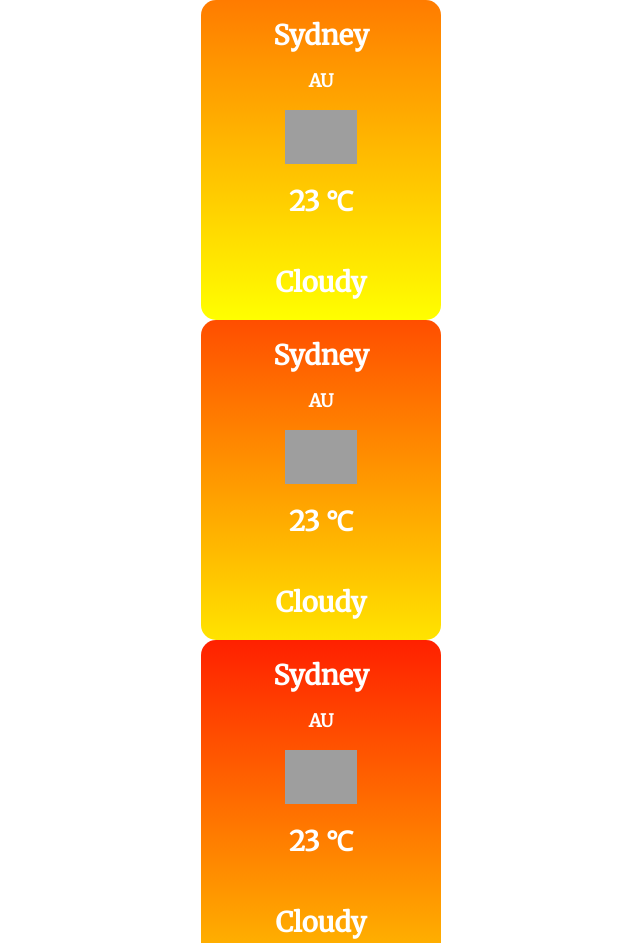
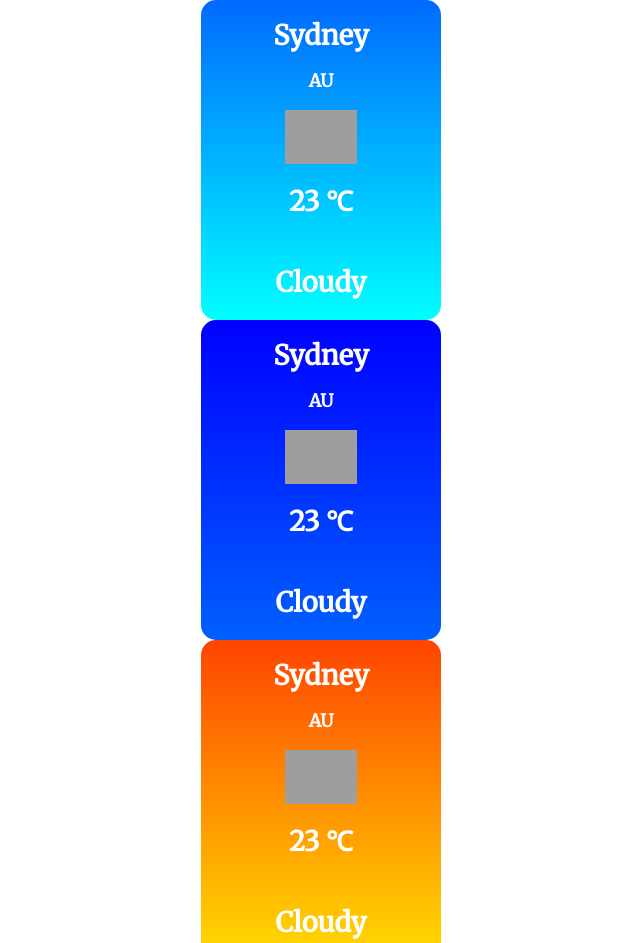
Before and after one commit to stevenyalcin/react-weather-app, a React (Create React App) app: page / in a window 1280 px wide. Shown: the top 943 px of the page, without its empty margins (319-959 px from the left). Built offline with nearby package versions, Linux system fonts and the light colour scheme; grey boxes are pictures that could not be loaded.

Commit message:
The weather condition color is implemented successfully

```diff
--- a/src/App.js
+++ b/src/App.js
@@ -5,9 +5,9 @@
 function App() {
   return (
     <div className="App">
-      <WeatherCard temp="10" />
-      <WeatherCard temp="15" />
-      <WeatherCard temp="20" />
+      <WeatherCard temp={-20} />
+      <WeatherCard temp={0} />
+      <WeatherCard temp={16} />
     </div>
   );
 }
--- a/src/widgets/WeatherCard/WeatherCard.js
+++ b/src/widgets/WeatherCard/WeatherCard.js
@@ -5,17 +5,28 @@
 import Condition from '../Condition/Condition';
 
 const WeatherCard = ({ temp }) => {
-  let highColor = (1 - (temp - 12) / 28) * 255;
-  let lowColor = highColor - 150;
+  let highColor = 0;
+  let lowColor = 0;
+  let bg = null;
+
+  if (temp > 12) {
+    highColor = (1 - (temp - 12) / 28) * 255;
+    lowColor = highColor - 150;
+    bg = `linear-gradient(to top,
+    rgb(255, ${highColor}, 0),
+    rgb(255, ${lowColor}, 0))`;
+  } else if (temp <= 12) {
+    highColor = (1 - (temp + 20) / 32) * 255;
+    lowColor = highColor - 150;
+    bg = `linear-gradient(to top,
+      rgb(0, ${highColor}, 255),
+      rgb(0, ${lowColor}, 255))`;
+  }
 
   const Card = styled.div`
     font-family: 'Merriweather', sans-serif;
     margin: 0 auto;
-    background: linear-gradient(
-      to top,
-      rgb(255, ${highColor}, 0),
-      rgb(255, ${lowColor}, 0)
-    );
+    background: ${bg};
     width: 15em;
     height: 20em;
     display: flex;
```
